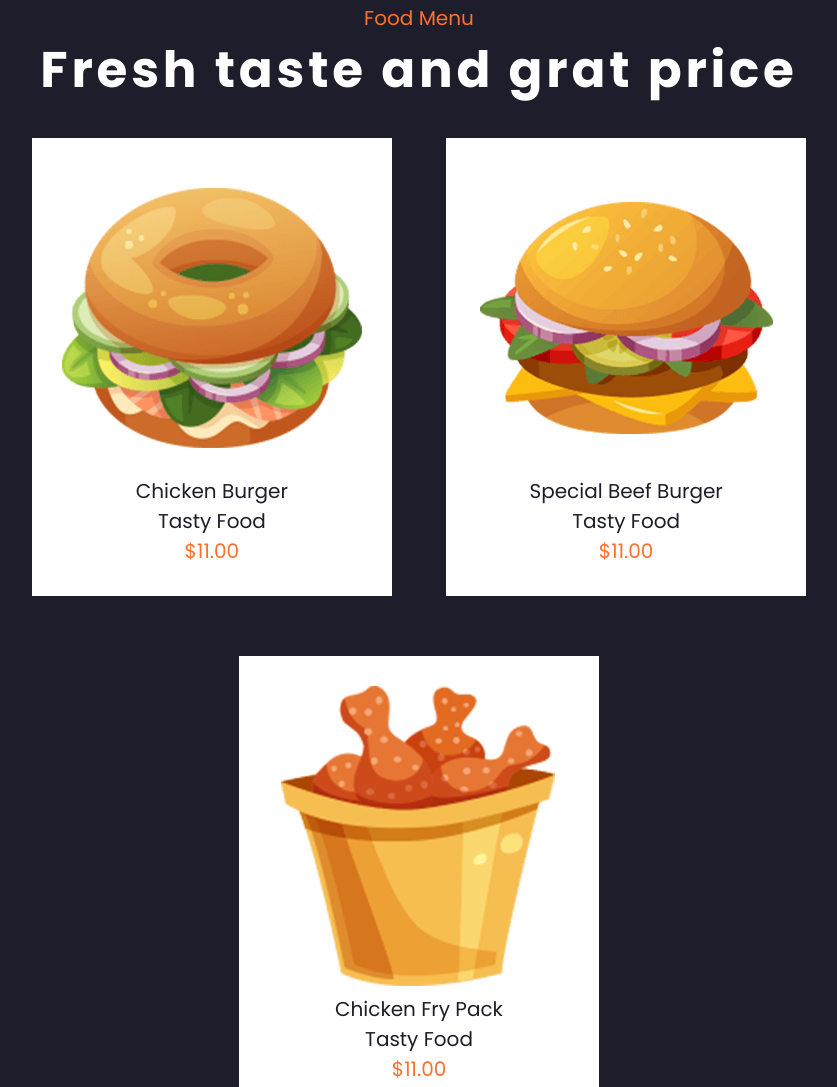
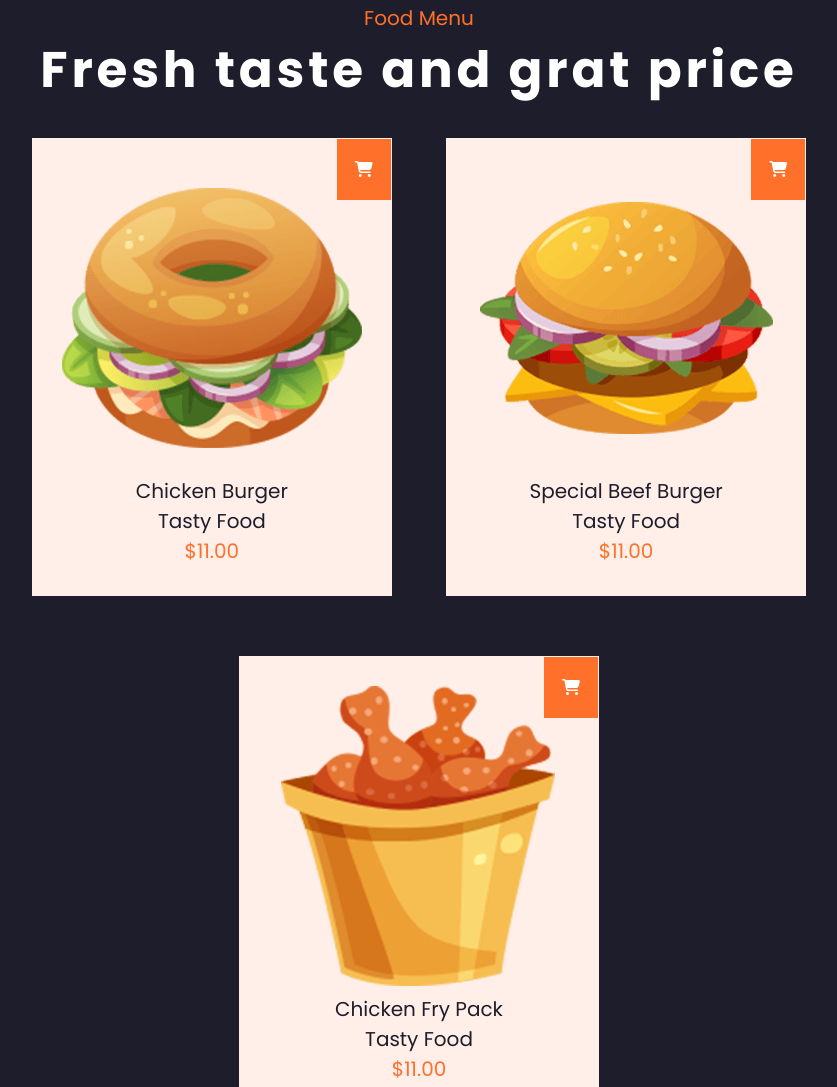
Before and after one commit to JhonJMD/ProyectoMaquetacionWeb, a plain HTML site: page index.html in a window 1280 px wide. Shown: the part 1440-2527 px from the top of the page, without its empty margins (221-1058 px from the left). Drawn offline with Linux system fonts and the light colour scheme.

Commit message:
refactor shopping car section menu

```diff
--- a/css/style.css
+++ b/css/style.css
@@ -109,16 +109,20 @@ button:hover{
 }
 
 .cm1, .cm2, .cm3{
+    position: relative;
     display: inline-block;
     padding: 30px;
-    background-color: #fff;
+    background-color: #ffefe8;
     margin: 30px 25px;
 }
 
-.menu i{
+.carfood{
+    position: absolute;
     background-color: #ff702a;
     padding: 5%;
     color: white;
+    top: 1px;
+    right: 1px;
 }
 
 .cm1:hover, .cm2:hover, .cm3:hover{
@@ -150,7 +154,7 @@ button:hover{
 
 .contacts{
     text-align: center;
-    background-color: #fff;
+    background-color: #ffefe8;
     margin: 0px 50px;
     padding: 80px;
     border: 1px solid #1e1d2b;
--- a/index.html
+++ b/index.html
@@ -39,16 +39,24 @@
         <div class="container menus">
             <h4>Food Menu</h4>
             <h2>Fresh taste and grat price</h2>
-            <!-- <i class="fa-solid fa-cart-shopping"></i> -->
             <div class="cm1">
+                <div class="carfood">
+                    <i class="fa-solid fa-cart-shopping"></i>
+                </div>
                 <p><img src="img/food1.png" alt="food1"></p>
                 <p>Chicken Burger <br> Tasty Food <br><span>$11.00</span></p>
             </div>
             <div class="cm2">
+                <div class="carfood">
+                    <i class="fa-solid fa-cart-shopping"></i>
+                </div>
                 <p><img src="img/food2.png" alt="food2"></p>
                 <p>Special Beef Burger <br> Tasty Food <br><span>$11.00</span></p>
             </div>
             <div class="cm3">
+                <div class="carfood">
+                    <i class="fa-solid fa-cart-shopping"></i>
+                </div>
                 <p><img src="img/food3.png" alt="food3"></p>
                 <p>Chicken Fry Pack <br> Tasty Food <br><span>$11.00</span></p>
             </div>
```
